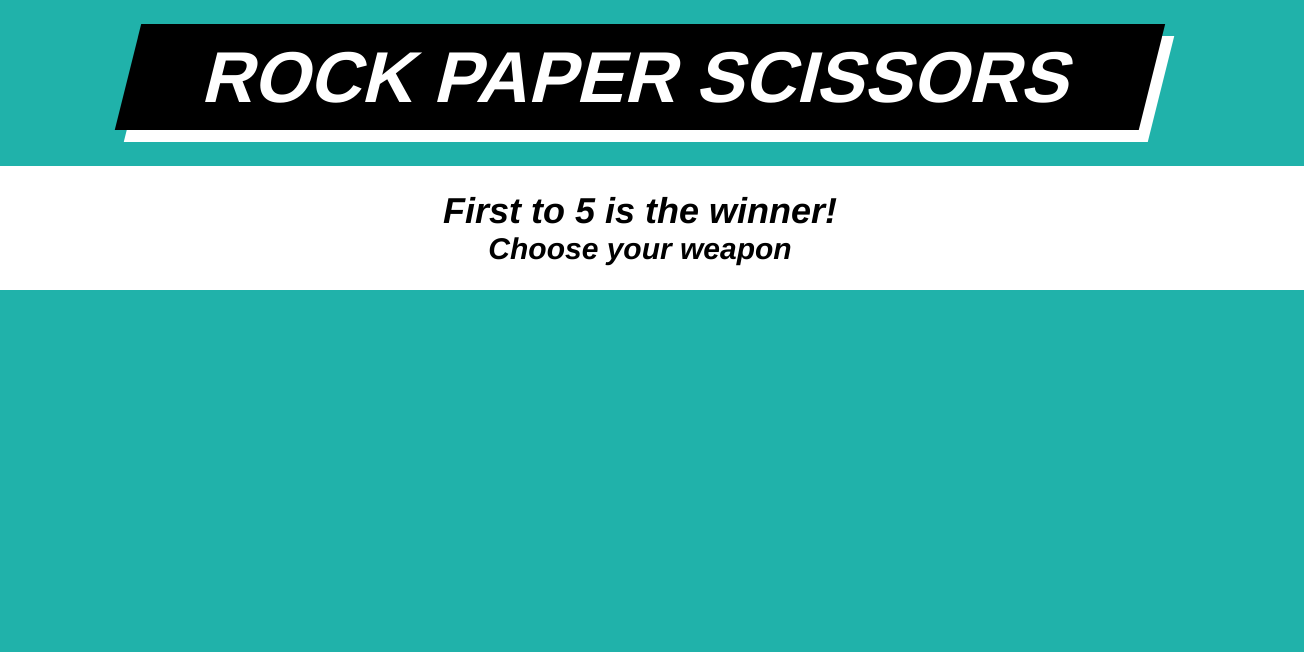
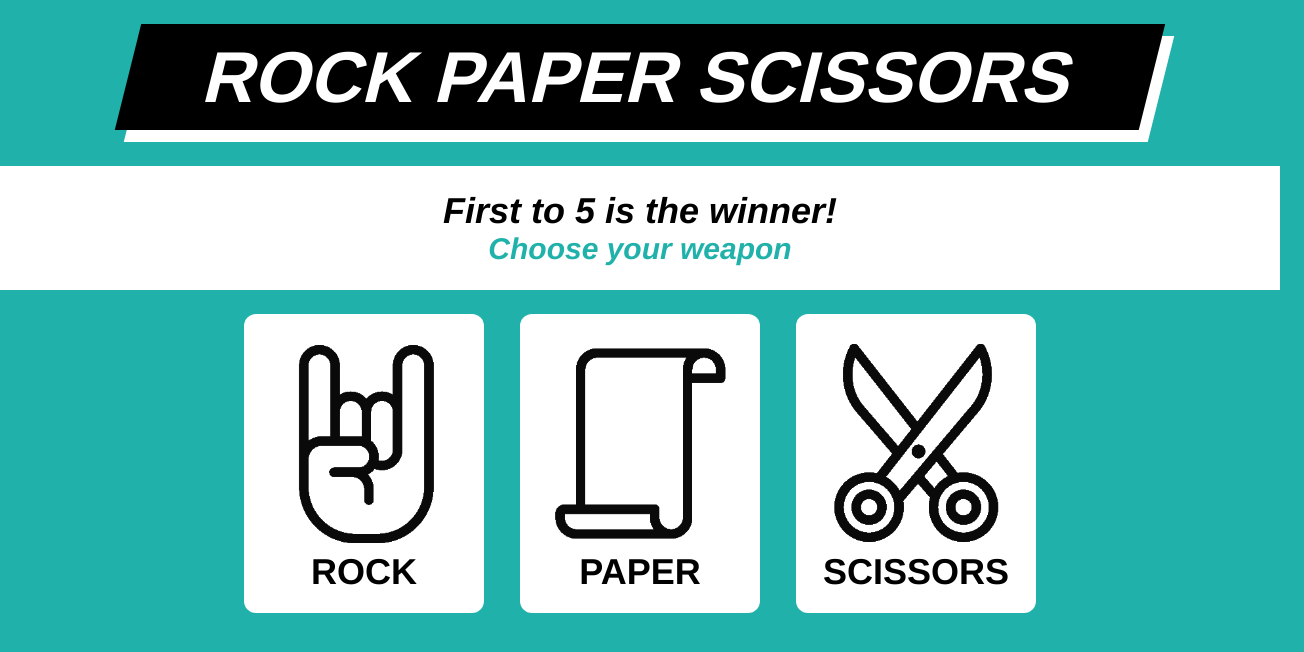
Before and after one commit to DannyBanany123/RockPaperScissors, a plain HTML site: page index.html in a window 1280 px wide. Shown: the whole page, 1304 px wide, since content can reach past the window. Drawn offline with Linux system fonts and the light colour scheme.

Commit message:
Create buttons for rock paper scissors, add CSS styling

```diff
--- a/index.html
+++ b/index.html
@@ -14,9 +14,18 @@
             <div class="choose">Choose your weapon</div>
         </div>
         <div class="buttons">
-            <div class="rock"></div>
-            <div class="paper"></div>
-            <div class="scissors"></div>
+            <div class="rock">
+                <img src="rock.png" alt="Rock icon">
+                <div>ROCK</div>
+            </div>
+            <div class="paper">
+                <img src="paper.png" alt="Paper icon">
+                <div>PAPER</div>
+            </div>
+            <div class="scissors">
+                <img src="scissors.png" alt="Scissors icon">
+                <div>SCISSORS</div>
+            </div>
         </div>
     </body>
 </html>
--- a/styles.css
+++ b/styles.css
@@ -6,6 +6,7 @@ body {
     padding: 0;
     margin: 0;
     background-color: lightseagreen;
+    width: 100vw;
 }
 
 .header {
@@ -33,8 +34,9 @@ body {
 
 .choose {
     font-size: 30px;
-    font-weight: bolder;
+    font-weight: 1000;
     font-style: italic;
+    color: lightseagreen;
 }
 
 .instruct-box {
@@ -44,5 +46,28 @@ body {
     margin-top: 36px;
     background-color: white;
     width: 100vw;
-    padding: 24px;
+    padding-top: 24px;
+    padding-bottom: 24px;
 }
+
+.buttons {
+    margin-top: 24px;
+    display: flex;
+    gap: 36px;
+}
+
+.buttons img {
+    width: 200px;
+    height: auto;
+}
+
+.rock, .paper, .scissors {
+    display: flex;
+    flex-direction: column;
+    align-items: center;
+    font-size: 36px;
+    font-weight: 1000;
+    background-color: white;
+    padding: 20px;
+    border-radius: 12px;
+}
```
Also changed, not shown: paper.png (added), rock.png (added), scissors.png (added).
